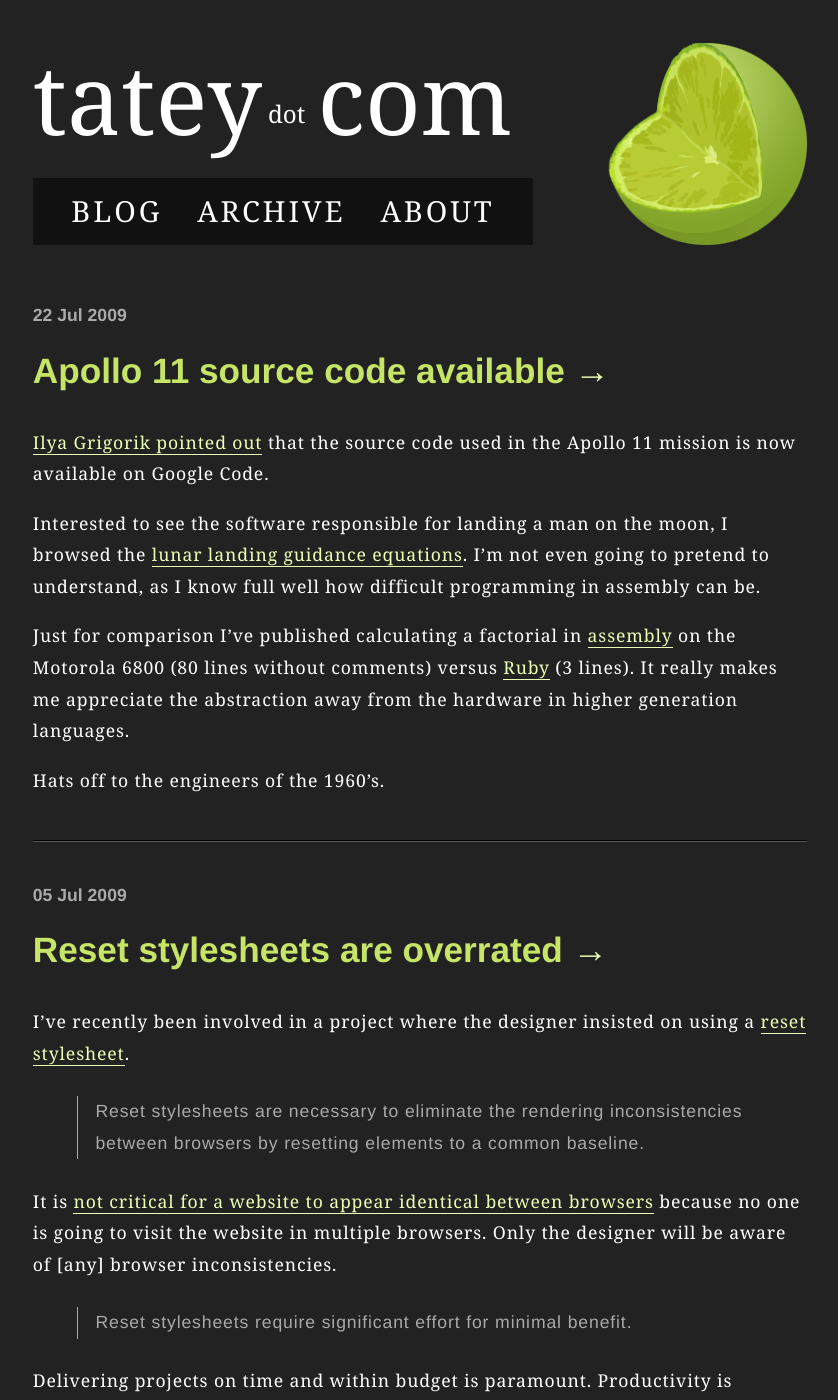
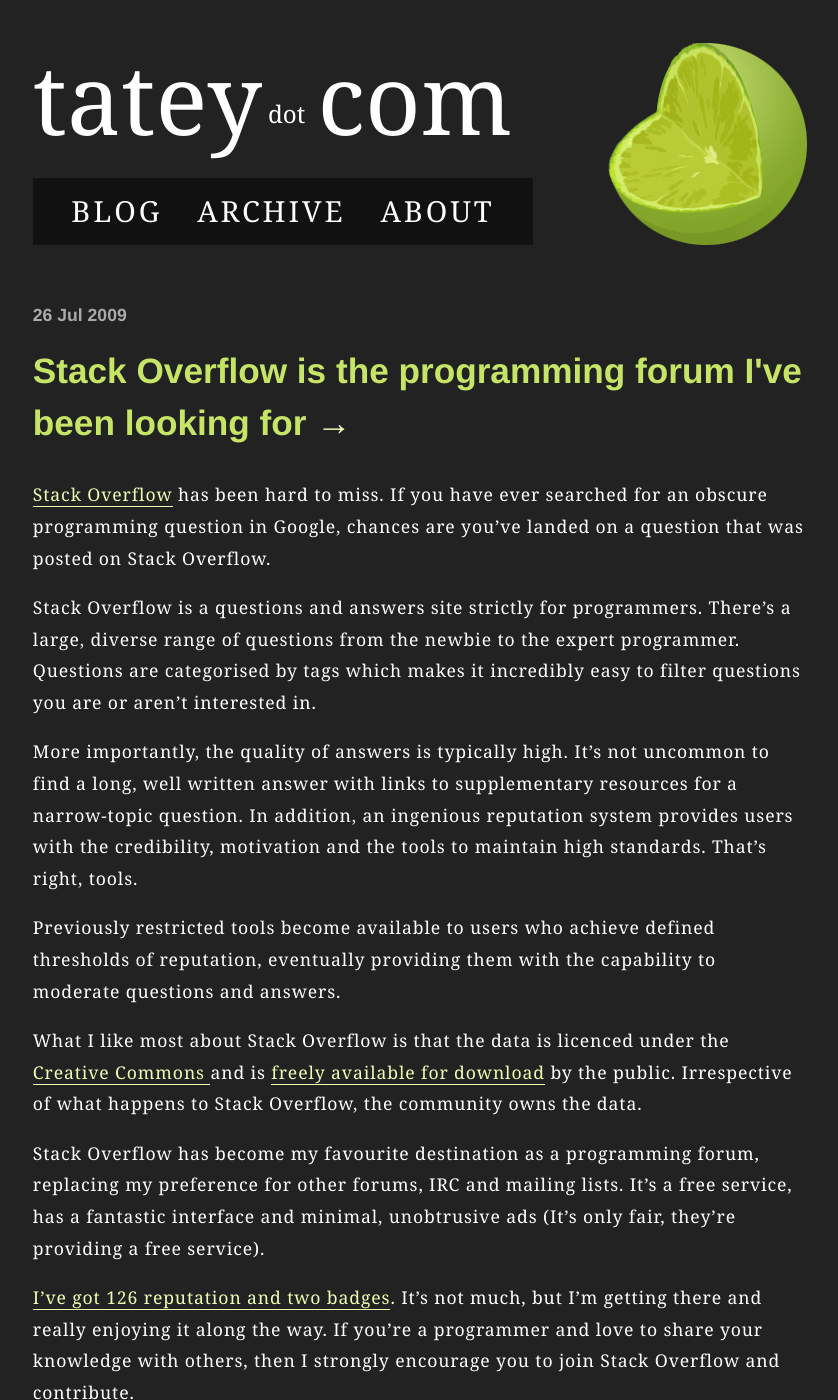
Before and after one commit to tatey/tatey.com, a Jekyll site: the page built from index.html, in a window 1280 px wide and 1400 px high. Shown: the whole window, without its empty margins (220-1058 px from the left). Built offline with Jekyll 4.4.1, drawn with Linux system fonts in a browser that asks for light colours; some of the changed text lies outside the part shown.

Commit message:
New post: 2009-07-26-stack-overflow-is-the-programming-forum-i-have-been-looking-for. Updated about page

```diff
--- /dev/null
+++ b/_posts/2009-07-26-stack-overflow-is-the-programming-forum-i-have-been-looking-for.markdown
@@ -0,0 +1,18 @@
+---
+layout: post
+title: Stack Overflow is the programming forum I've been looking for
+---
+
+[Stack Overflow](http://stackoverflow.com) has been hard to miss. If you have ever searched for an obscure programming question in Google, chances are you've landed on a question that was posted on Stack Overflow.
+
+Stack Overflow is a questions and answers site strictly for programmers. There's a large, diverse range of questions from the newbie to the expert programmer. Questions are categorised by tags which makes it incredibly easy to filter questions you are or aren't interested in.
+
+More importantly, the quality of answers is typically high. It's not uncommon to find a long, well written answer with links to supplementary resources for a narrow-topic question. In addition, an ingenious reputation system provides users with the credibility, motivation and the tools to maintain high standards. That's right, tools.
+
+Previously restricted tools become available to users who achieve defined thresholds of reputation, eventually providing them with the capability to moderate questions and answers.
+
+What I like most about Stack Overflow is that the data is licenced under the [Creative Commons ](http://creativecommons.org/licenses/by-sa/2.5/) and is [freely available for download](http://blog.stackoverflow.com/2009/06/stack-overflow-creative-commons-data-dump/) by the public. Irrespective of what happens to Stack Overflow, the community owns the data.
+
+Stack Overflow has become my favourite destination as a programming forum, replacing my preference for other forums, IRC and mailing lists. It's a free service, has a fantastic interface and minimal, unobtrusive ads (It's only fair, they're providing a free service).
+
+[I've got 126 reputation and two badges](http://stackoverflow.com/users/106997/tate-johnson). It's not much, but I'm getting there and really enjoying it along the way. If you're a programmer and love to share your knowledge with others, then I strongly encourage you to join Stack Overflow and contribute.
--- a/about.html
+++ b/about.html
@@ -13,19 +13,19 @@
 
 <p>I am studying a <a href="http://www17.griffith.edu.au/cis/p_cat/require.asp?ProgCode=1042&amp;Type=structure">Bachelor of Information Technology</a> full-time at <a href="http://griffith.edu.au">Griffith University</a> where I am in my second year and loving it.</p>
 
-<p>You can follow me on <a href="http://twitter.com/tatejohnson">Twitter</a>, hear my musical taste on <a href="http://www.last.fm/user/Tatey">Last.fm</a> or browse my photos on <a href="http://www.flickr.com/photos/23054854@N06/">Flickr</a>. I am also on <a href="http://www.facebook.com/profile.php?id=1119786614">Facebook</a>, but I don&rsquo;t visit very often.</p>
+<p>You can follow me on <a href="http://twitter.com/tatejohnson">Twitter</a>, browse my questions and answers on <a href="http://stackoverflow.com/users/106997/tate-johnson">Stack Overflow</a>, hear my musical taste on <a href="http://www.last.fm/user/Tatey">Last.fm</a> or browse my photos on <a href="http://www.flickr.com/photos/23054854@N06/">Flickr</a>. I am also on <a href="http://www.facebook.com/profile.php?id=1119786614">Facebook</a>, but I don&rsquo;t visit very often.</p>
 
 <p>Feel free to drop me an e-mail, <a href="mailto:tate@tatey.com">tate@tatey.com</a></p>
 
 <h2>This site</h2>
 
-<p>It is automatically generated by <a href="http://github.com/mojombo/jekyll/tree/master">Jekyll</a> into a static site when I <a href="/2009/04/29/jekyll-meets-dreamhost-automated-deployment-for-jekyll-with-git.html">push</a> to DreamHost. Posts are in <a href="http://daringfireball.net/projects/markdown/">Markdown</a> and the source resides on <a href="http://github.com/tatey/tatey.com/tree/master">GitHub</a>, never to be lost again! Site conforms to the XHTML 1.0 and CSS 2.1 specifications. All pages are valid and semantic. If you find an error, please let me know.</p>
+<p>It is automatically generated by <a href="http://github.com/mojombo/jekyll/tree/master">Jekyll</a> into a static site when I <a href="/2009/04/29/jekyll-meets-dreamhost-automated-deployment-for-jekyll-with-git.html">push to DreamHost</a>. Posts are in <a href="http://daringfireball.net/projects/markdown/">Markdown</a> and the source resides on <a href="http://github.com/tatey/tatey.com/tree/master">GitHub</a>, never to be lost again! Site conforms to the XHTML 1.0 and CSS 2.1 specifications. All pages are valid and semantic. If you find an error, please let me know.</p>
 
 <h3>Seven iterations since 2003</h3>
 
 <p>I purchased tatey.com in 2003 and kicked it off with MovableType. In 2004, I switched to WordPress and introduced the lime and green colour that has been in each subsequent iteration. Two iterations over 2004 and 2005, tatey.com remained unchanged until 2008.</p>
 
-<p>Inspired by <a href="http://klepas.org/">Pascal Klein&rsquo;s</a> love of the Georgia typeface, I set out to create a Ruby on Rails based blog. The sixth iteration introduced large typefaces, scalable units of measurement and greyish colours.</p>
+<p>Inspired by <a href="http://klepas.org/">Pascal Klein&rsquo;s</a> love of the Georgia typeface, I set out to create the sixth iteration. It introduced large typefaces, scalable units of measurement and greyish colours.</p>
 
 <p>Today, you&rsquo;re browsing the seventh iteration.</p>
 
--- a/index.html
+++ b/index.html
@@ -3,7 +3,7 @@
 title: Tate Johnson
 ---
 
-{% for post in site.posts limit:5 %}
+{% for post in site.posts limit:10 %}
   <div class="post_date">{{ post.date | date_to_string }}</div>
   <h2>{{ post.title }} <a href="{{ post.url }}" title="[Permalink] {{ post.title }}" style="border: none;">&rarr;</a></h2>
 
--- a/sitemap.xml
+++ b/sitemap.xml
@@ -17,7 +17,7 @@
   </url>
   <url>
     <loc>http://tatey.com/about.html</loc>
-    <lastmod>2009-07-05</lastmod>
+    <lastmod>2009-07-26</lastmod>
     <changefreq>yearly</changefreq>
   </url>
   <url>
```
